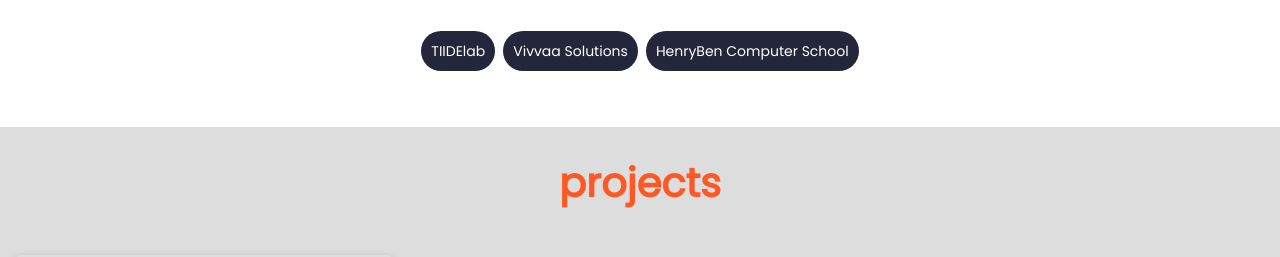
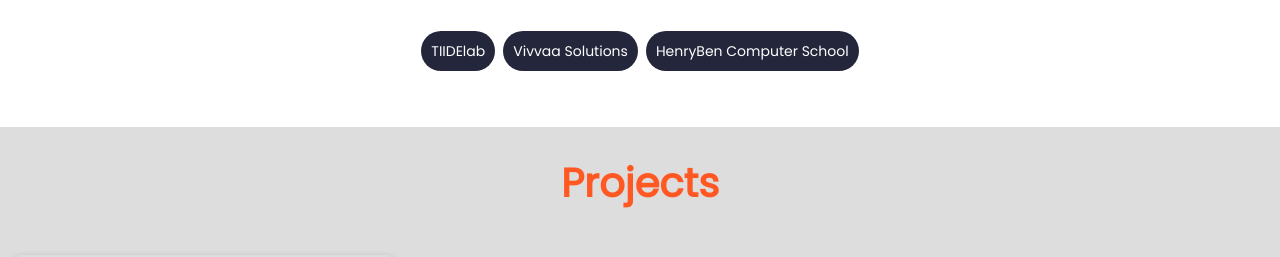
Before and after one commit to emitech-success/my_react_portfolio, a React (Create React App) app: page / in a window 1280 px wide. Shown: the part 1367-1624 px from the top of the page. Built offline with nearby package versions, Linux system fonts and the light colour scheme; a web font is replaced by a local one.

Commit message:
reduced the spinning effect on the project and contact section

```diff
--- a/src/portfolioContainer/Home/Profile/Profile.js
+++ b/src/portfolioContainer/Home/Profile/Profile.js
@@ -67,8 +67,7 @@
           </div>
           <div className="profile_options">
             <button className="btn primary_btn">
-              <a href="#contact-form" className="hire_me">
-                {" "}
+              <a href="./#contact-form" className="hire_me">
                 Hire Me
               </a>
             </button>
--- a/src/portfolioContainer/WorkExperience/WorkExperience.js
+++ b/src/portfolioContainer/WorkExperience/WorkExperience.js
@@ -137,7 +137,7 @@
           animate={{ x: 0, scale: 1 }}
           transition={{ duration: 1.5 }}
         >
-          projects
+          Projects
         </motion.h2>
         <section className="project-card-wrapper">
           {projects.map((project) =>{
```
